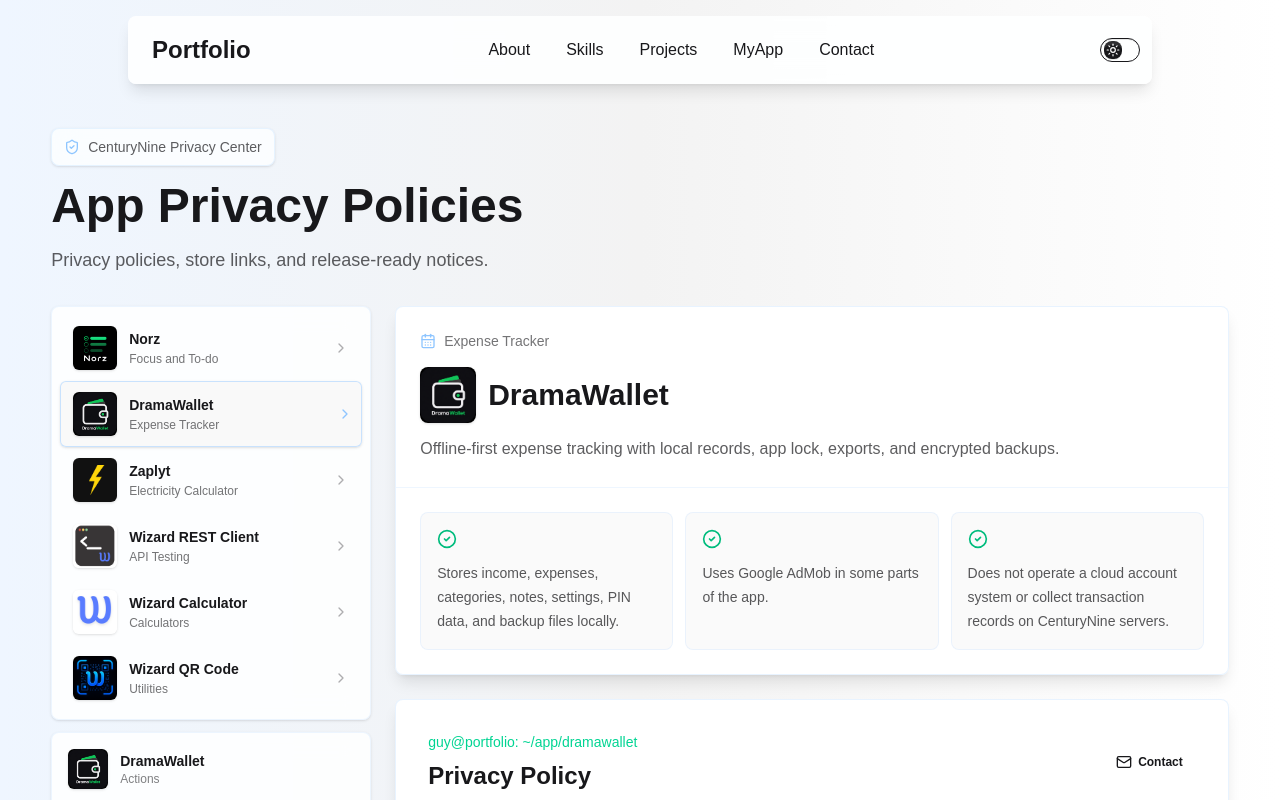
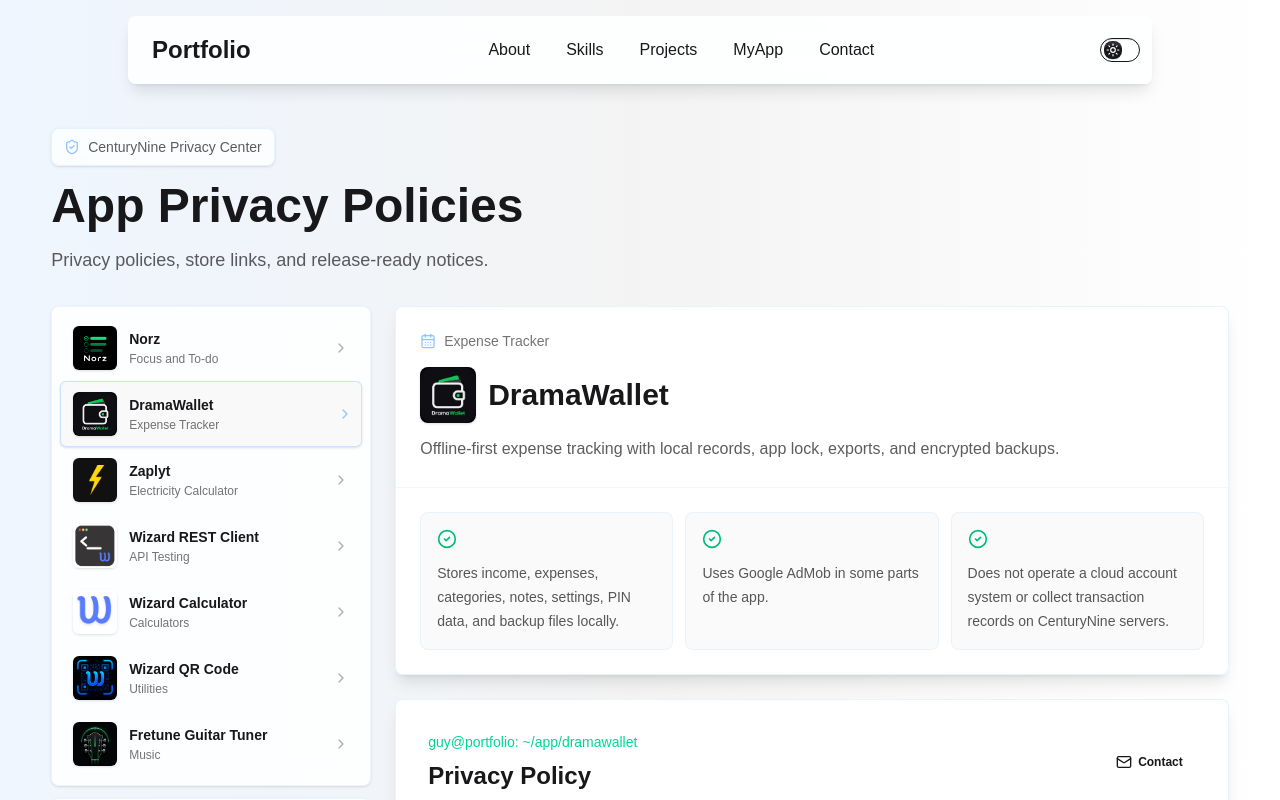
Before and after one commit to centurynine/portfolio, a Next.js app: page /app/dramawallet in a window 1280 px wide. Shown: the top 800 px of the page. Built offline with nearby package versions, Linux system fonts and the light colour scheme.

Commit message:
feat: add Fretune Guitar Tuner app data and privacy policy; include app logo

```diff
--- a/src/data/MyAppData.js
+++ b/src/data/MyAppData.js
@@ -689,6 +689,131 @@
 If you have questions about this Privacy Policy or Wizard QR Code's privacy practices, contact us at lowlifeix@gmail.com.
 
 `,
+},
+
+{
+  name: "Fretune Guitar Tuner",
+  slug: "fretune-guitar-tuner",
+  href: "/app/fretune-guitar-tuner",
+  logo: "/assets/images/apps/fretune.png",
+  category: "Music",
+  accent: "from-emerald-300 to-green-500",
+  summary:
+    "Real-time on-device guitar tuner with microphone pitch detection, cents display, Standard / Drop D / Eb presets, A4 calibration, and ad support.",
+  privacySourceUrl:
+    "https://github.com/centurynine/product-privacy/blob/main/Privacy_Fretune_Guitar_Tuner.MD",
+  playStoreUrl: "https://play.google.com/store/apps/details?id=com.centurynine.fretune",
+  appStoreUrl: "",
+  appStoreStatus: "Coming soon",
+  highlights: [
+    "Microphone audio is processed locally on the user's device for real-time pitch detection.",
+    "The app does not intentionally record, save, upload, or transmit microphone audio to CenturyNine servers.",
+    "Supports Standard, Drop D, and Eb / Half-Step Down tuning presets with A4 calibration.",
+    "Uses Google Mobile Ads / AdMob for advertisements."
+  ],
+  policy: `# Privacy Policy for Fretune Guitar Tuner
+
+Last updated: May 2, 2026
+
+Developer / Publisher: CenturyNine
+
+Privacy contact: lowlifeix@gmail.com
+
+## Overview
+
+This Privacy Policy explains how Fretune Guitar Tuner ("the App") handles information when you use the App. Fretune Guitar Tuner provides real-time guitar tuning, pitch detection, note mapping, tuning presets, string lock mode, A4 calibration, and ad-supported app features. The core tuning features are designed to run on your device without requiring a CenturyNine account or a CenturyNine backend server.
+
+## Information Stored or Processed on Your Device
+
+The App uses your device microphone to listen to guitar audio while the tuner is active. Audio input is processed on your device to estimate pitch frequency, compare the detected pitch with the selected target string or tuning preset, and display tuning information such as note name, detected frequency, target frequency, cents offset, and tuning status.
+
+Fretune Guitar Tuner does not intentionally record, save, upload, or transmit microphone audio to CenturyNine servers. The App processes short audio buffers in memory for pitch detection. These buffers are used for real-time tuning and are not intentionally stored as audio files by CenturyNine.
+
+The App may process app settings and tuning state such as selected tuning preset, selected string lock mode, and A4 calibration value. These values are used to operate the tuner. The current version does not require you to create an account and does not ask you to provide your name, email address, contacts, photos, precise GPS location, files, or other personal content for the core tuning features.
+
+The operating system, Flutter framework, microphone/audio components, Google Mobile Ads SDK, file/cache systems, or device diagnostics may create ordinary app cache, temporary files, logs, identifiers, or diagnostic data required for the App and third-party SDKs to run.
+
+## Device Features and Permissions
+
+Fretune Guitar Tuner may request microphone permission. Microphone access is used to detect guitar pitch in real time. If you deny microphone permission, the tuner cannot listen to your guitar and pitch detection will not work.
+
+The App may request internet and network access. Internet and network access are used for Google Mobile Ads / AdMob, SDK functionality, and ordinary connectivity needs.
+
+The App does not use the microphone to record conversations, does not intentionally store microphone recordings, and does not intentionally send microphone audio to CenturyNine servers.
+
+## Advertising and Third-Party Services
+
+Fretune Guitar Tuner uses Google Mobile Ads / AdMob to show advertisements. Google Mobile Ads may automatically collect, process, and share certain information for ad delivery, ad measurement, analytics, security, and fraud prevention. Depending on your device, settings, region, and Google services, this may include:
+
+- IP address and coarse location inferred from network information.
+- App interactions and ad interactions.
+- Diagnostic information related to app and SDK performance.
+- Device identifiers, advertising identifiers, app set ID, and related account or device signals.
+
+Google states that user data collected by the Google Mobile Ads SDK is encrypted in transit using TLS.
+
+Fretune Guitar Tuner does not intentionally send microphone audio, detected notes, tuning activity, selected strings, or guitar tuning results to Google for advertising. However, Google Mobile Ads may collect and process data as described in Google's documentation and privacy policies.
+
+You can learn more from these Google resources:
+
+- Google Mobile Ads SDK data disclosure: https://developers.google.com/ad-manager/mobile-ads-sdk/android/privacy/play-data-disclosure
+- How Google uses information from apps and sites that use its services: https://policies.google.com/technologies/partner-sites
+- Google Privacy Policy: https://policies.google.com/privacy
+
+## Audio Processing and Pitch Detection
+
+The App's pitch detection is designed to run locally on your device. Microphone audio is converted into short audio buffers, analyzed to estimate pitch frequency, and mapped to the closest guitar string or locked string target. The result is displayed in the user interface.
+
+The App may show the detected frequency in Hz, target frequency in Hz, cents offset, note name, and tuning status such as Tune Up, Tune Down, or In Tune. These values are generated from local audio processing and are not intentionally uploaded to CenturyNine servers.
+
+## How We Use Information
+
+We use information handled by the App to:
+
+- Listen to guitar audio while the tuner is active.
+- Detect pitch frequency on your device.
+- Map detected pitch to the selected tuning preset or locked string.
+- Display note name, detected frequency, target frequency, cents offset, and tuning status.
+- Support tuning presets such as Standard, Drop D, and Eb / Half-Step Down.
+- Apply A4 calibration to tuning target frequencies.
+- Show and measure ads that support the App.
+- Maintain and improve the App experience.
+
+## Sharing of Information
+
+We do not sell your personal information. We do not operate a CenturyNine account system for Fretune Guitar Tuner, and we do not intentionally upload microphone audio or tuning results to our own server.
+
+Information may be processed by third-party providers such as Google Mobile Ads, the operating system, Flutter framework, audio/microphone components, and device services as described in this Privacy Policy and in those providers' own privacy policies.
+
+## Data Retention and Deletion
+
+Fretune Guitar Tuner does not intentionally store microphone recordings or tuning session audio. Real-time audio buffers are processed in memory for pitch detection and are not intentionally retained as audio files by CenturyNine.
+
+If app settings or temporary data are stored by the App, operating system, SDKs, or app cache, they may remain on your device until you clear the App's storage in device settings, delete the App, or the operating system removes temporary data.
+
+Advertising data handled by Google or other third-party services is retained according to those providers' policies and your device, account, and advertising settings.
+
+## Security
+
+We design Fretune Guitar Tuner so core tuning audio processing happens locally on your device and is not sent to CenturyNine servers. However, no method of storage or transmission is completely secure. Third-party SDKs and operating system services may process data according to their own security practices.
+
+## Children's Privacy
+
+Fretune Guitar Tuner is not directed to children under 13 years old. We do not knowingly collect personal information directly from children. If you believe a child has provided personal information through the App, please contact us so we can review the issue.
+
+## International Users
+
+Core tuning audio processing is designed to happen locally on your device. Third-party services such as Google Mobile Ads, the operating system, and device services may process information in different countries according to their own policies and applicable law.
+
+## Changes to This Privacy Policy
+
+We may update this Privacy Policy from time to time. When we do, we will update the "Last updated" date above. Continued use of the App after changes means you accept the updated Privacy Policy.
+
+## Contact Us
+
+If you have questions about this Privacy Policy or Fretune Guitar Tuner's privacy practices, contact us at lowlifeix@gmail.com.
+
+`,
 }
 
 ];
```
Also changed, not shown: public/assets/images/apps/fretune.png (added).
